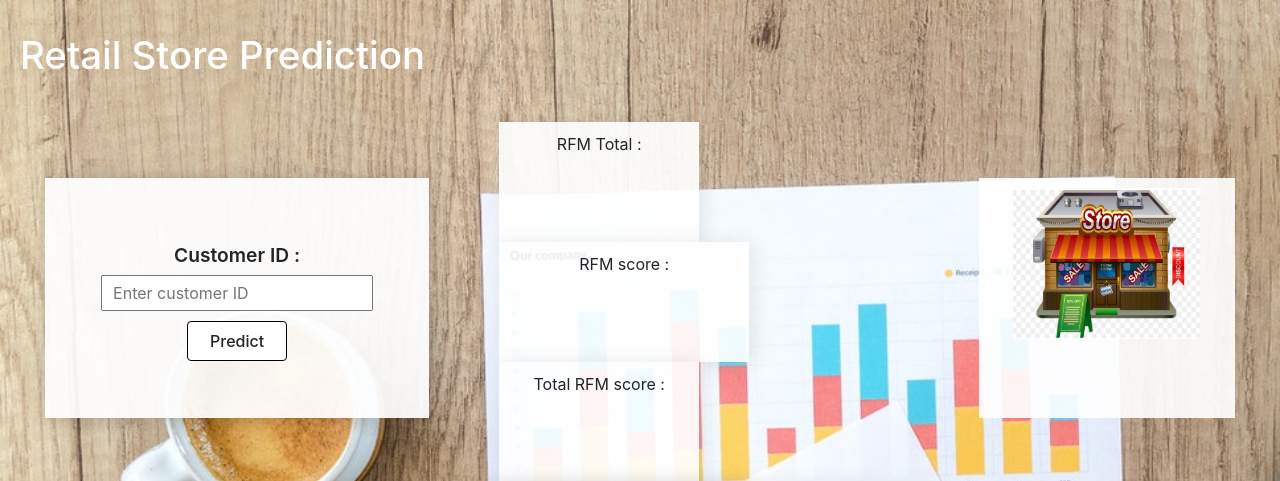
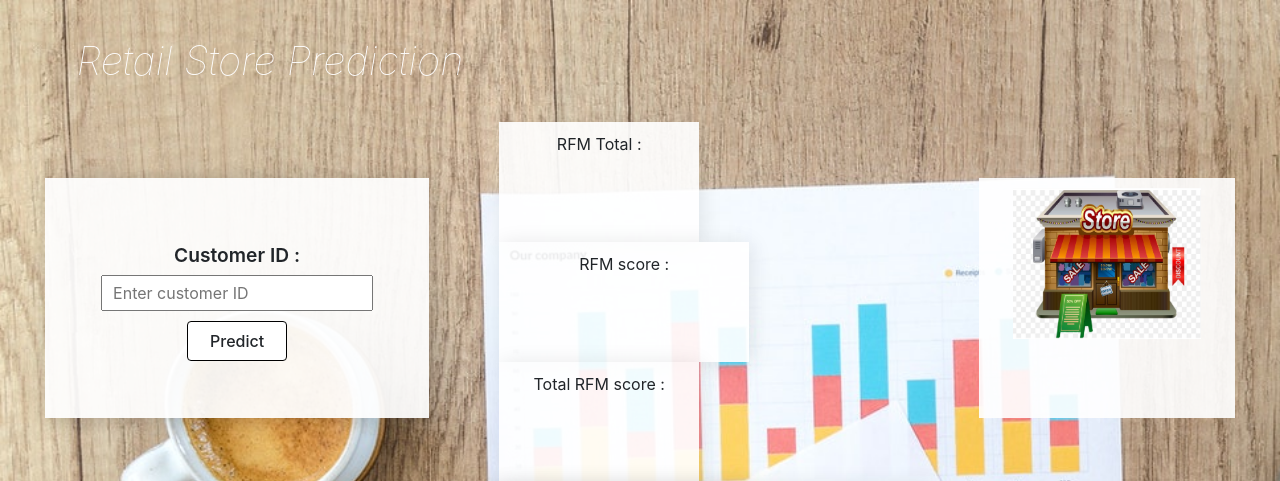
Before and after one commit to SurajNargide/Project-Retail-Store, a Flask app: page / in a window 1280 px wide. Shown: the top 481 px of the page. Run offline with Flask 2, Linux system fonts and the light colour scheme; some libraries are stand-ins or nearby versions.

Commit message:
Update home.html

```diff
--- a/templates/home.html
+++ b/templates/home.html
@@ -12,7 +12,11 @@
     <body>
          <main>
             <header>
-                <span>Retail Store Prediction</span>
+                <span>
+                    <form action = "{{url_for('home')}}">
+                        <button class="btn"> Retail Store Prediction </button>
+                    </form>
+                </span>
             </header>
 
             <section class="filter">
```
